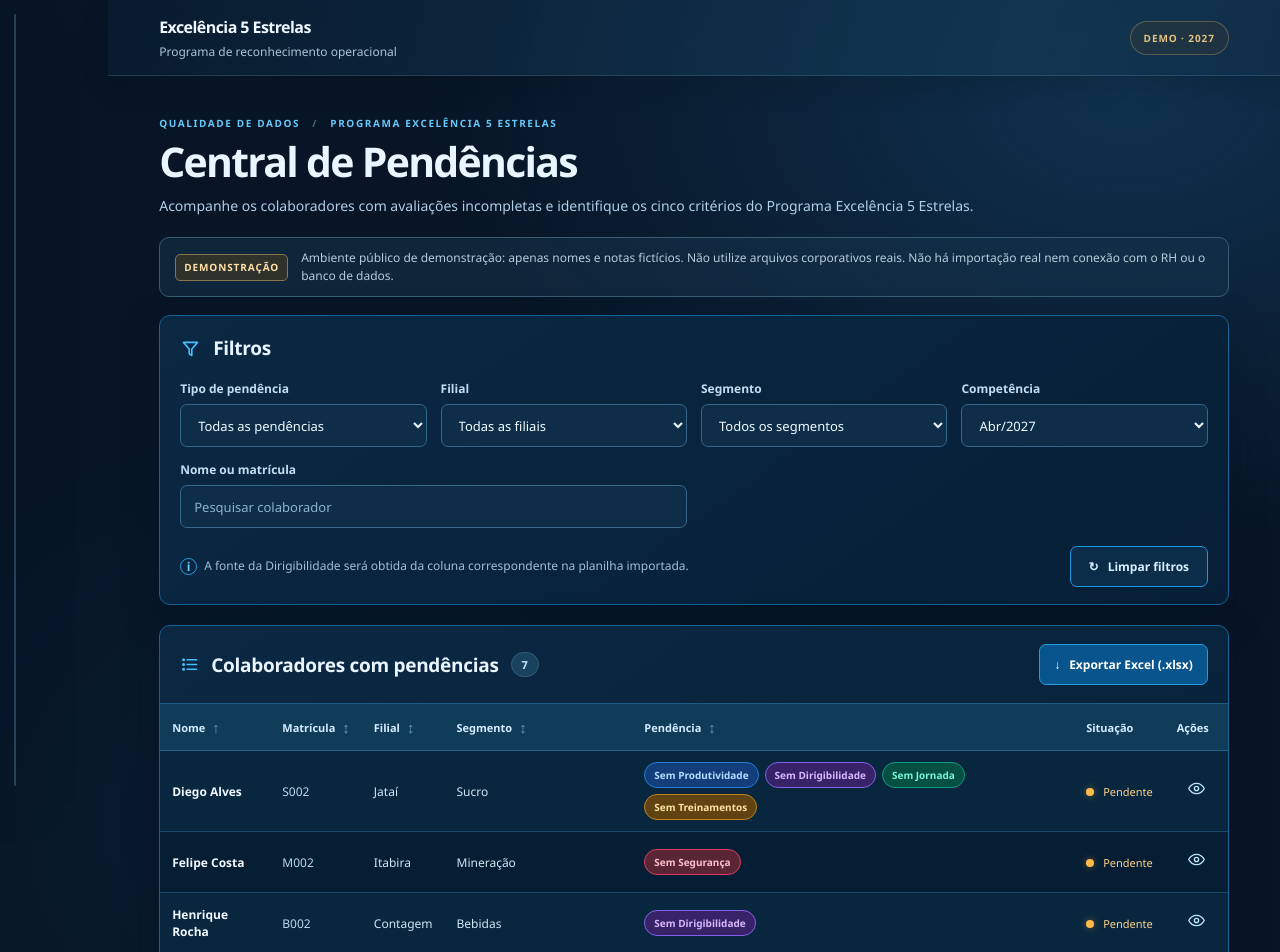
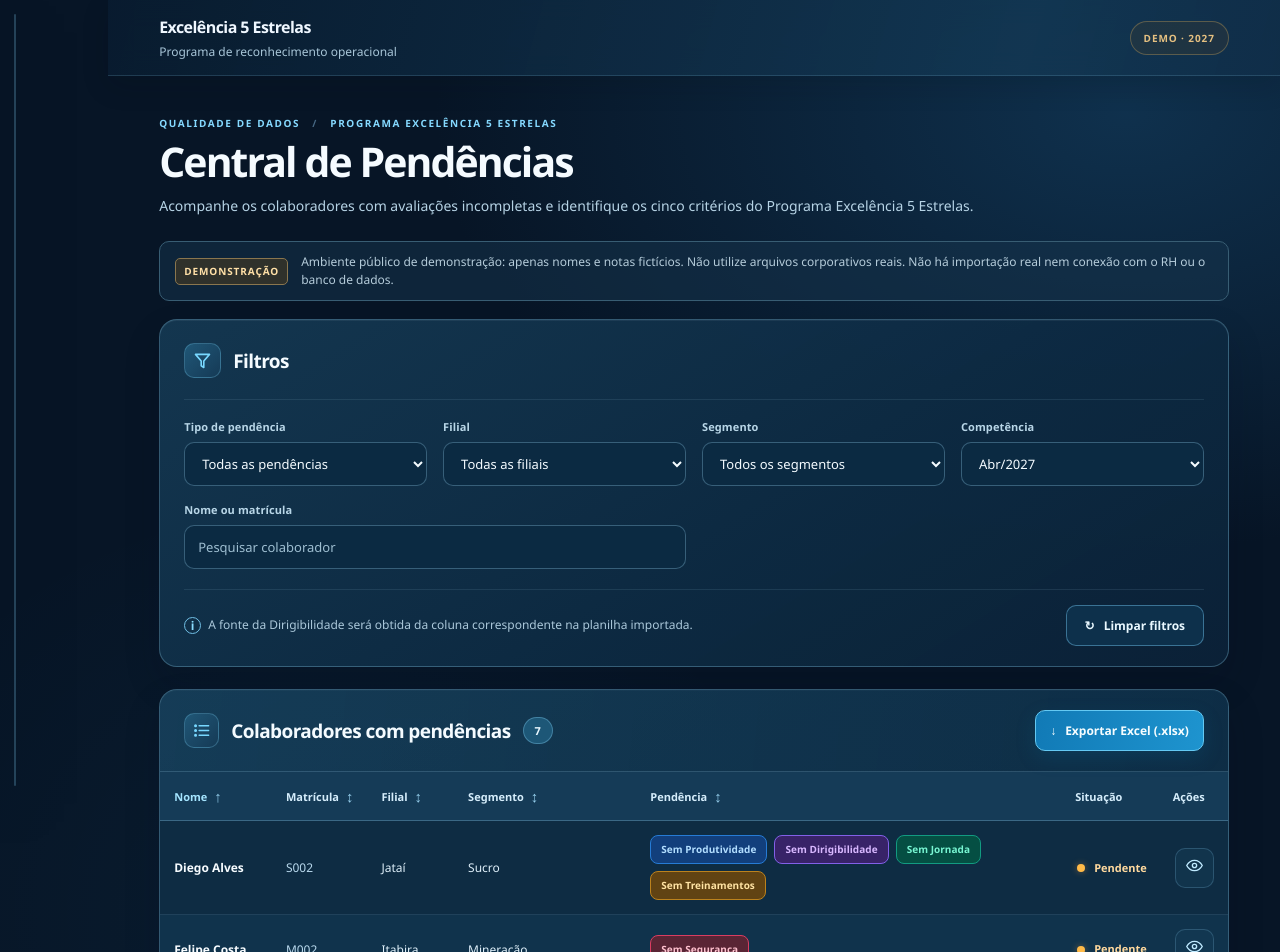
Before and after one commit to ccidesenvolvimento-ui/excelencia-5-estrelas-2027, a Next.js app: page /pendencias in a window 1280 px wide. Shown: the top 952 px of the page. Built offline with nearby package versions, Linux system fonts and the light colour scheme.

Commit message:
style(pendencias): refinar filtros, tabela e detalhes (#28)

```diff
--- a/src/app/pendencias/pendencias.css
+++ b/src/app/pendencias/pendencias.css
@@ -26,3 +26,177 @@
 .cp-modal-fundo{position:fixed;inset:0;z-index:101;background:#020b18df;backdrop-filter:blur(6px);display:flex;align-items:center;justify-content:center;padding:16px}.cp-modal{width:min(560px,100%);padding:25px;background:#0b2942;border:1px solid #377aa5;border-radius:15px;box-shadow:0 25px 70px #0009}.cp-modal-top{display:flex;justify-content:space-between;gap:12px}.cp-modal-top h2{font-size:25px;margin:0 0 9px}.cp-modal-top p{color:#b2d1e7;margin:0}.cp-modal-top button{align-self:start;background:#163d5e;border:1px solid #3a769d;border-radius:7px;color:white;width:34px;height:34px;font-size:22px}.cp-modal-etiquetas{margin:23px 0}.cp-detalhe-fonte{border:1px solid #326b90;background:#123a56;border-radius:8px;padding:14px;font-size:13px;color:#cdeaff}.cp-modal-aviso{font-size:12px;color:#98c3df;line-height:1.6;margin:18px 0}.cp-btn-fechar{width:100%;background:#145687}
 @media(max-width:1100px){.cp-filtros-grid{grid-template-columns:repeat(2,minmax(170px,1fr))}.cp-busca{grid-column:auto}}
 @media(max-width:620px){.cp-filtros{padding:15px}.cp-filtros-grid{grid-template-columns:1fr}.cp-secao-cabecalho h2,.cp-agrupamento h2{font-size:16px}.cp-tabela-cabecalho{padding:15px}.cp-rodape-filtros{align-items:stretch}.cp-rodape-filtros p{width:100%}.cp-btn-limpar{flex:1}.cp-paginacao{padding:15px;align-items:flex-start}.cp-controle-pagina{width:100%;justify-content:space-between}.cp-card{border-radius:10px}.cp-titulo h1{font-size:31px}}
+
+
+/* Fase 4 (#28) — acabamento institucional exclusivo da Central de Pendências.
+   Não modifica regras, etiquetas semânticas, filtros nem exportação XLSX. */
+.cp-pagina {
+  --cp-acento: #78d8ff;
+  --cp-borda: #679bb66e;
+  --cp-fundo-controle: #0b2a42;
+}
+.cp-titulo { margin-bottom: 24px; }
+.cp-kicker { color: #85d9ff; }
+.cp-titulo h1 { letter-spacing: -.047em; color: #f5fbff; }
+.cp-titulo p { color: #b6d3e5; }
+.cp-card {
+  isolation: isolate;
+  border: 1px solid var(--cp-borda);
+  border-radius: 18px;
+  background: linear-gradient(148deg, #153953ed 0%, #0d2a42f2 60%, #0b2238f5 100%);
+  box-shadow: inset 0 1px #d5efff10, 0 17px 36px #000e2029;
+  margin-bottom: 22px;
+}
+.cp-filtros { padding: 23px 24px 20px; }
+.cp-secao-cabecalho h2, .cp-agrupamento h2 { color: #f4fbff; font-weight: 760; letter-spacing: -.03em; }
+.cp-secao-icone {
+  min-width: 35px;
+  height: 35px;
+  padding: 7px;
+  color: var(--cp-acento);
+  background: linear-gradient(135deg, #205777, #153a56);
+  border: 1px solid #76c6e94d;
+  border-radius: 10px;
+}
+.cp-filtros-grid {
+  margin-top: 21px;
+  padding-top: 19px;
+  border-top: 1px solid #8ab7ce21;
+  gap: 16px;
+}
+.cp-campo { gap: 8px; }
+.cp-campo span { font-size: 11px; color: #b8d6e7; letter-spacing: .01em; }
+.cp-campo select, .cp-campo input {
+  min-height: 44px;
+  background: var(--cp-fundo-controle);
+  border: 1px solid #6090ac86;
+  border-radius: 10px;
+  color: #f4fbff;
+  transition: border-color .18s ease, background .18s ease, box-shadow .18s ease;
+}
+.cp-campo select:hover, .cp-campo input:hover { border-color: #80c7e9; background: #10344f; }
+.cp-campo select:focus-visible, .cp-campo input:focus-visible {
+  outline: 2px solid #8bdfff;
+  outline-offset: 2px;
+  border-color: #75c9ef;
+  box-shadow: 0 0 0 3px #3baee41a;
+}
+.cp-campo input::placeholder { color: #9ebed1; }
+.cp-rodape-filtros { margin-top: 20px; padding-top: 15px; border-top: 1px solid #8ab7ce21; }
+.cp-rodape-filtros p { color: #abc8da; }
+.cp-info { color: #8addff; border-color: #71bfe5; }
+.cp-btn {
+  border-radius: 10px;
+  min-height: 41px;
+  border-color: #5ca4cb94;
+  background: #123c5a;
+  color: #e9f8ff;
+}
+.cp-btn-exportar {
+  background: linear-gradient(100deg, #117ab6, #1e94cf);
+  border-color: #64c9f3;
+  color: #f6fdff;
+  box-shadow: 0 7px 20px #0575a22e;
+}
+.cp-btn-exportar:hover { background: linear-gradient(100deg, #158ac9, #36a8de); }
+.cp-btn-limpar { background: #0d304b; }
+.cp-btn:focus-visible, .cp-ver:focus-visible,
+.cp-tabela th button:focus-visible, .cp-paginacao button:focus-visible,
+.cp-paginacao select:focus-visible, .cp-modal-top button:focus-visible {
+  outline: 2px solid #91dfff;
+  outline-offset: 3px;
+}
+.cp-tabela-cabecalho {
+  padding: 20px 24px;
+  border-bottom: 1px solid #79a9c447;
+  background: linear-gradient(95deg, #16415c8c, #0d2e47a6);
+}
+.cp-contador { color: #e9f8ff; background: #1d5777; border-color: #72b9da70; padding: 5px 11px; }
+.cp-tabela-area { scrollbar-color: #468cb5 #09273e; }
+.cp-tabela { border-collapse: separate; border-spacing: 0; }
+.cp-tabela thead { background: #153b57; }
+.cp-tabela th {
+  color: #d5edfb;
+  border-bottom: 1px solid #6ca2bf70;
+  padding: 0 14px;
+  font-size: 11px;
+}
+.cp-tabela th button { min-height: 48px; }
+.cp-setas { color: #94cdeb; }
+.cp-tabela th[aria-sort="ascending"] button,
+.cp-tabela th[aria-sort="descending"] button { color: #a5e5ff; }
+.cp-tabela td {
+  padding: 14px;
+  border-bottom: 1px solid #6898b333;
+  color: #deeff9;
+  line-height: 1.5;
+}
+.cp-tabela tbody tr:nth-child(odd) { background: #0e2c43; }
+.cp-tabela tbody tr:nth-child(even) { background: #10334c; }
+.cp-tabela tbody tr:hover { background: #1b4c69; }
+.cp-nome { color: #f7fcff!important; }
+.cp-matricula { color: #b9d9ed!important; }
+.cp-etiquetas { gap: 7px; }
+.cp-etiqueta { padding: 6px 10px; font-size: 10px; border-radius: 8px; letter-spacing: .005em; }
+.cp-estado { color: #ffd99e; font-weight: 700; }
+.cp-ver {
+  background: #153c5780;
+  border-color: #5b91af5c;
+  border-radius: 10px;
+  color: #bfeaff;
+}
+.cp-ver:hover { background: #215c7e; border-color: #79ceee; }
+.cp-vazio { color: #bfd8e7!important; }
+.cp-paginacao {
+  padding: 17px 24px;
+  background: #0d2a41;
+  border-top: 1px solid #75a4c135;
+  color: #b2d0e3;
+}
+.cp-controle-pagina select, .cp-paginacao button {
+  background: #123852;
+  color: #e4f6ff;
+  border-color: #639dbb7d;
+  border-radius: 9px;
+}
+.cp-pagina-atual { background: #1c709f; border-radius: 9px; }
+.cp-nota { color: #a8c6d9; }
+.cp-modal-fundo { background: #020b18e8; }
+.cp-modal {
+  border-radius: 19px;
+  border-color: #77b8d47d;
+  background: radial-gradient(ellipse at 90% 0%, #1d567663, transparent 55%),
+    linear-gradient(150deg, #153750, #0b253d);
+  box-shadow: inset 0 1px #dbf1ff14, 0 30px 78px #000b;
+}
+.cp-modal-top { padding-bottom: 15px; border-bottom: 1px solid #79a9c43b; }
+.cp-modal-top h2 { color: #f7fcff; }
+.cp-modal-top p { color: #b5d2e4; }
+.cp-modal-top button { background: #17415f; border-color: #75b7d575; border-radius: 10px; cursor: pointer; }
+.cp-modal-top button:hover { background: #215a7c; }
+.cp-detalhe-fonte { background: #153d59; border-color: #649ec180; border-radius: 11px; }
+.cp-modal-aviso { color: #b2cedf; }
+@media (max-width: 620px) {
+  .cp-card { border-radius: 15px; }
+  .cp-filtros { padding: 18px 16px; }
+  .cp-filtros-grid { margin-top: 17px; padding-top: 16px; gap: 14px; }
+  .cp-tabela-cabecalho { padding: 17px 16px; }
+  .cp-tabela td { padding: 12px; }
+  .cp-tabela th { padding: 0 12px; }
+  .cp-paginacao { padding: 16px; }
+  .cp-secao-icone { width: 31px; height: 31px; min-width: 31px; }
+  .cp-modal { padding: 19px; }
+}
+@media (prefers-reduced-motion: reduce) {
+  .cp-campo select, .cp-campo input { transition: none; }
+}
+@media print {
+  .cp-card, .cp-modal {
+    background: #fff!important;
+    box-shadow: none!important;
+    border-color: #777!important;
+  }
+  .cp-card h2, .cp-tabela th, .cp-tabela td, .cp-nome, .cp-matricula {
+    color: #111!important;
+  }
+}
```
